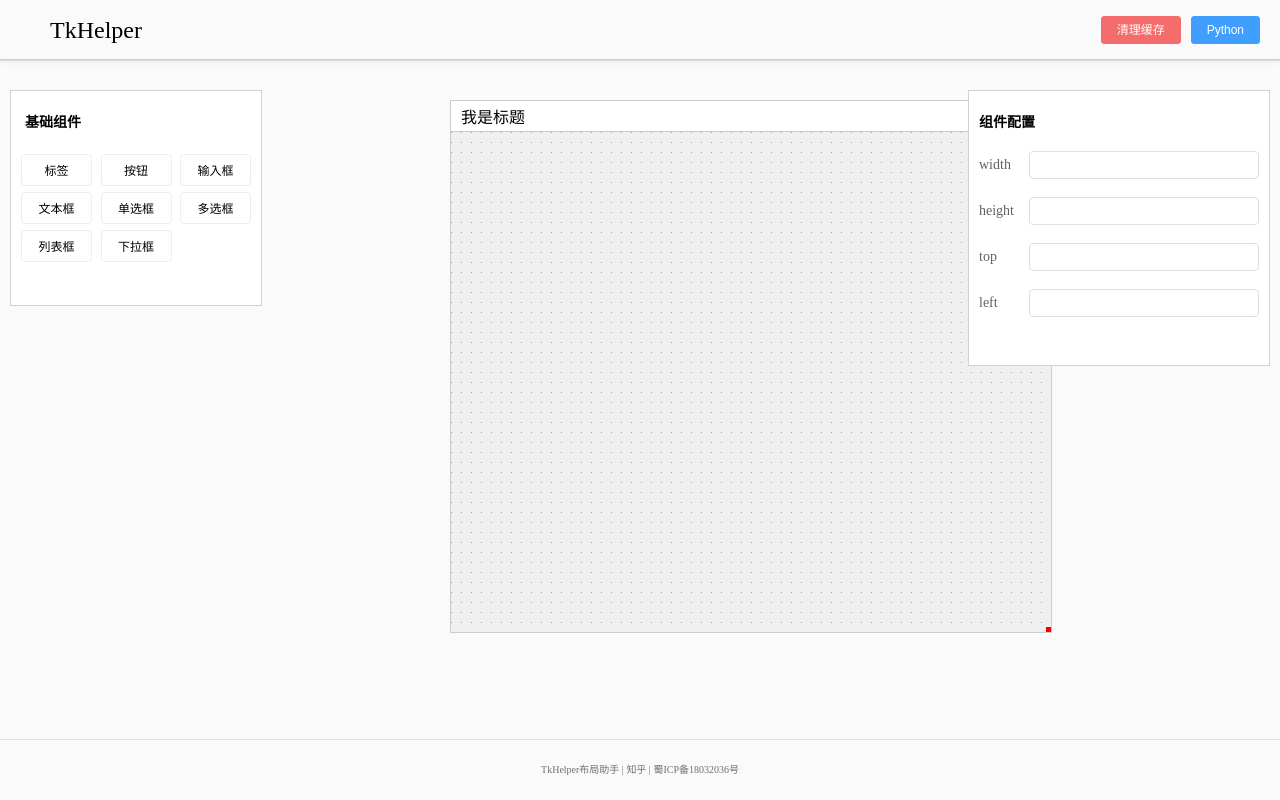
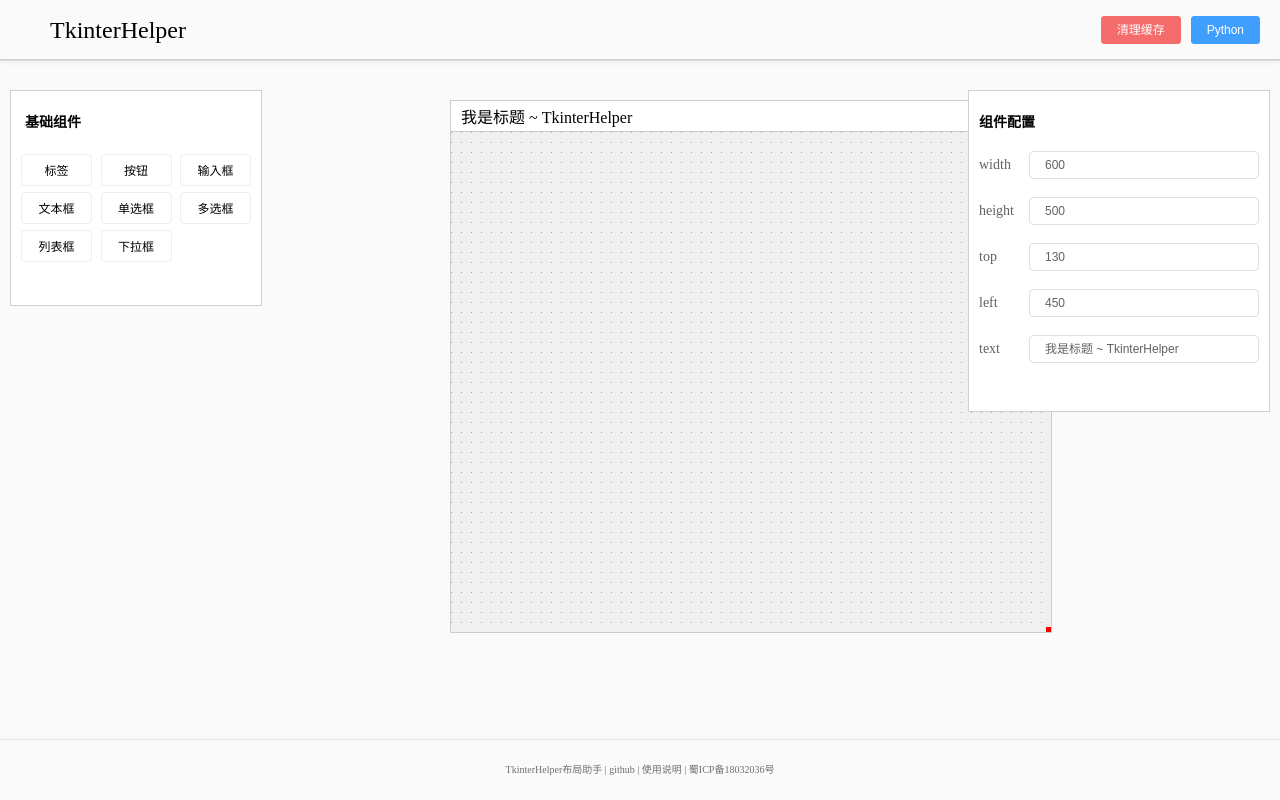
Before and after one commit to iamxcd/tkinter-helper, a Vue app: page / in a window 1280 px wide. Built offline with nearby package versions, Linux system fonts and the light colour scheme.

Commit message:
通过上下左右键 微调组件的位置

```diff
--- a/public/index.html
+++ b/public/index.html
@@ -4,11 +4,11 @@
 <head>
   <meta charset="utf-8">
   <meta http-equiv="X-UA-Compatible" content="IE=edge">
-  <meta name=kyewords content=Python,Tkinter,图形界面,拖拽组件>
+  <meta name=kyewords content=Python,Tkinter,图形界面,拖拽组件,TkinterHelper布局助手>
   <meta name="description" content="Python图形界面开发Tkinter拖拽组件可视化布局" />
   <meta name="viewport" content="width=device-width,initial-scale=1.0">
   <link rel="icon" href="<%= BASE_URL %>favicon.ico">
-  <title>Tkinter Helper ~ Tkinter助手 ,一款为Python打造，仅需拖拽就能生成GUI布局的小工具</title>
+  <title>Tkinter Helper ~ TkinterHelper布局助手 ,一款为Python打造，仅需拖拽就能生成GUI布局的小工具</title>
 </head>
 
 <body>
--- a/src/App.vue
+++ b/src/App.vue
@@ -3,7 +3,7 @@
     <el-container>
       <el-header class="header">
         <div class="logo">
-          TkHelper
+          TkinterHelper
         </div>
         <div class="menu">
           <el-button type="danger"
@@ -44,9 +44,11 @@
       </el-container>
       <el-footer class="footer">
         <div class="info">
-          <span> TkHelper布局助手 | </span>
-          <a href="https://www.zhihu.com/people/iamxcd"
-            target="_blank">知乎 | </a>
+          <span> TkinterHelper布局助手 | </span>
+          <a href="https://github.com/iamxcd/tkinter-helper"
+            target="_blank">github | </a>
+          <a href="https://zhuanlan.zhihu.com/p/532678277"
+            target="_blank">使用说明 | </a>
           <a href="http://beian.miit.gov.cn/"
             target="_blank">蜀ICP备18032036号</a>
         </div>
@@ -79,7 +81,7 @@ export default {
         left: 450,
         width: 600,
         height: 500,
-        text: "我是标题",
+        text: "我是标题 ~ TkinterHelper",
       },
       elements: [],
       curIndex: undefined, //当前选择的元素的索引
@@ -122,6 +124,11 @@ export default {
           localStorage.clear();
         });
     }
+
+    this.form = this.win;
+  },
+  mounted() {
+    this.keyDownInit();
   },
   watch: {
     elements: {
@@ -138,6 +145,30 @@ export default {
     },
   },
   methods: {
+    keyDownInit() {
+      document.onkeydown = (evt) => {
+        let keys = ["ArrowUp", "ArrowDown", "ArrowLeft", "ArrowRight"];
+        if (keys.indexOf(evt.key) > -1) {
+          evt.preventDefault();
+          switch (evt.key) {
+            case "ArrowUp":
+              if (this.form.top >= 1) this.form.top -= 1;
+              break;
+            case "ArrowDown":
+              this.form.top += 1;
+              break;
+            case "ArrowLeft":
+              if (this.form.left >= 1) this.form.left -= 1;
+              break;
+            case "ArrowRight":
+              this.form.left += 1;
+              break;
+            default:
+              break;
+          }
+        }
+      };
+    },
     elementMove(e, element, index) {
       // 只处理右键点击事件
       if (e.which != 1) {
```
